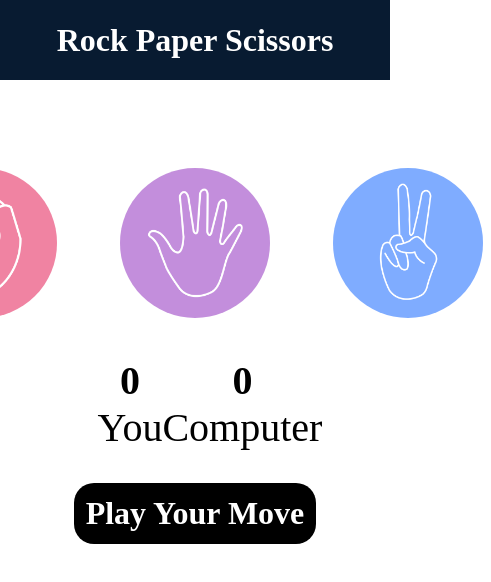
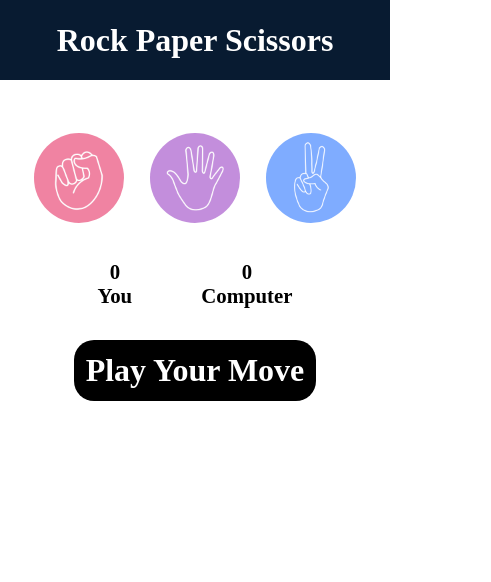
Before and after one commit to ah-an-123/Rock-Paper-And-Scissors-Game, a plain HTML site: page index.html in a window 390 px wide. Shown: the whole page, 491 px wide, since content can reach past the window. Drawn offline with Linux system fonts and the light colour scheme.

Commit message:
Update style.css

```diff
--- a/style.css
+++ b/style.css
@@ -75,3 +75,32 @@ img {
     align-items: center;
     gap: 2rem;
 }
+
+@media (max-width:580px) {
+    img {
+        width: 90px;
+        height: 90px;
+        object-fit: cover;
+    }
+
+    .choices {
+        gap: 1rem;
+        margin-top: 3rem;
+    }
+
+    .choice {
+        width: 100px;
+        height: 100px;
+    }
+
+    h1 {
+        width: 100vw;
+    }
+
+    .score-board {
+        font-size: 1.3rem;
+        font-weight: bold;
+        justify-content: space-between;
+    }
+
+}
```
